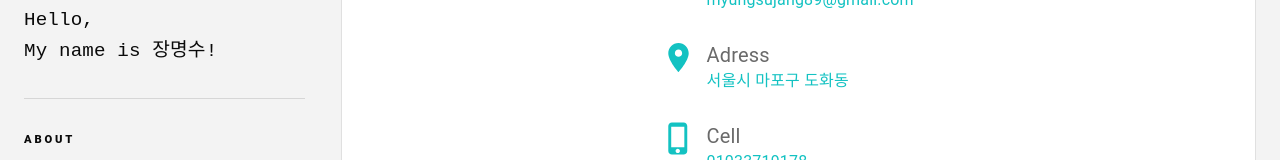
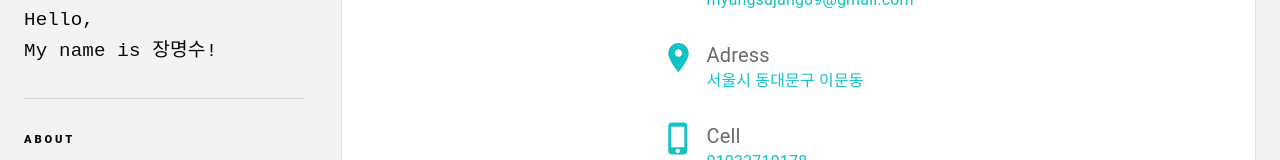
Before and after one commit to jms976/ms-portfolio, a React (Vite) app: page /1/contact in a window 1280 px wide. Shown: the part 299-459 px from the top of the page. Built offline with nearby package versions, Linux system fonts and the light colour scheme; what react-swipeable-views-utils would draw is missing.

Commit message:
fix: 이력 업데이트

```diff
--- a/src/mockData/about/data.ts
+++ b/src/mockData/about/data.ts
@@ -107,7 +107,7 @@ export const AboutData = [
       {
         company: '제이슨시스템',
         role: 'Frontend Developer',
-        period: '2024.09 ~ 2025',
+        period: '2024.09 ~ 2025.10',
       },
       {
         company: '원프레딕트',
--- a/src/mockData/contact/data.ts
+++ b/src/mockData/contact/data.ts
@@ -2,7 +2,7 @@ export const ContactData = [
   {
     id: 1,
     email: 'myungsujang89@gmail.com',
-    address: '서울시 마포구 도화동',
+    address: '서울시 동대문구 이문동',
     cell: '01033719178',
     resume: '/assets/pdf/resume.pdf',
     resumeName: '이력서_장명수(FE developer)',
```
Also changed, not shown: 1 other file (tests, documents, lock files or other folders).
